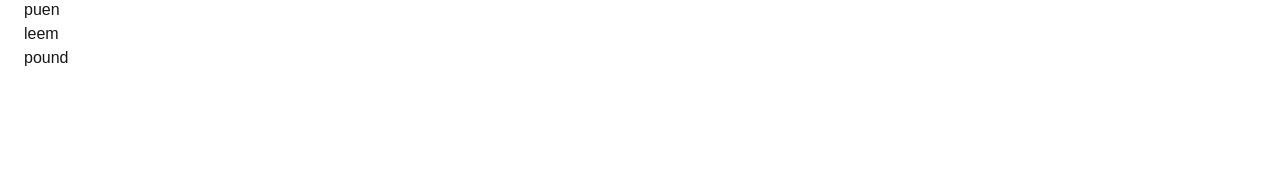
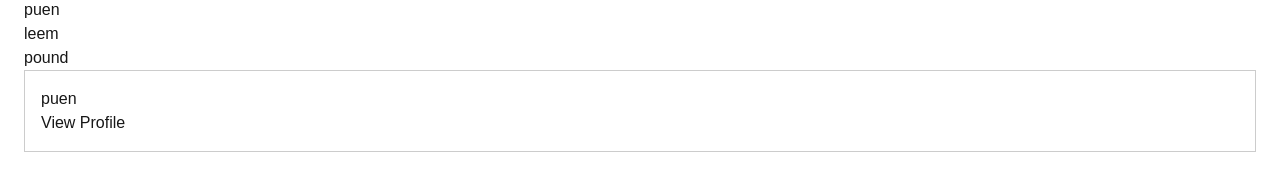
Before and after one commit to parinratron-svg/nextjs-team-app, a Next.js app: page / in a window 1280 px wide. Shown: the part 122-312 px from the top of the page. Built offline with nearby package versions, Linux system fonts and the light colour scheme.

Commit message:
feat: add profile card for puen

```diff
--- a/app/page.tsx
+++ b/app/page.tsx
@@ -1,5 +1,6 @@
 import Image from "next/image";
 
+import ProfileCard from "./components/ProfileCard";
 export default function Home() {
  return (
  <main style={{ padding: 24 }}>
@@ -12,6 +13,7 @@ export default function Home() {
  <li><a href="/leem">leem</a></li>
  <li><a href="/pound">pound</a></li>
  </ul>
+  <ProfileCard name="puen" link="/puen" />
  </main>
  );
 
```
